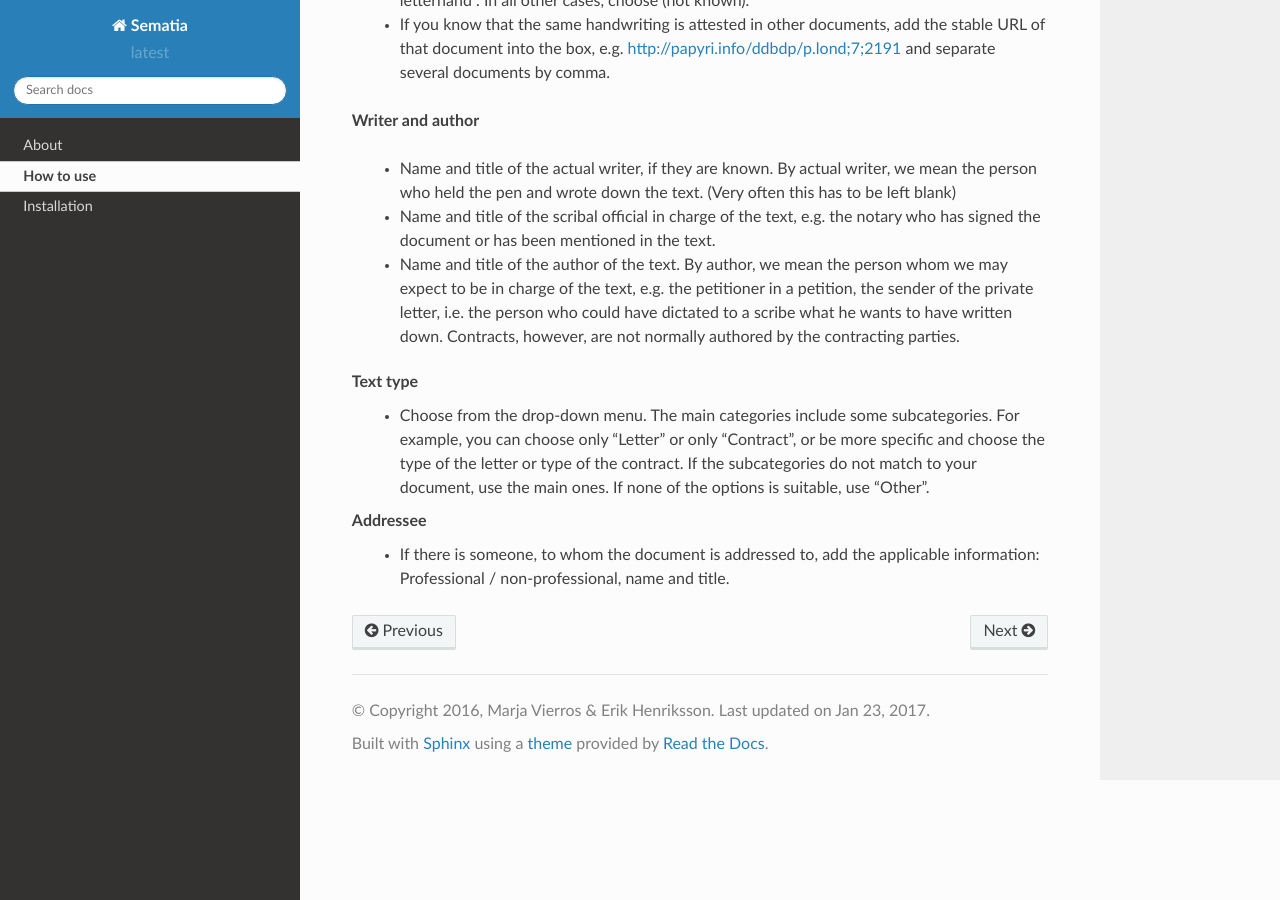
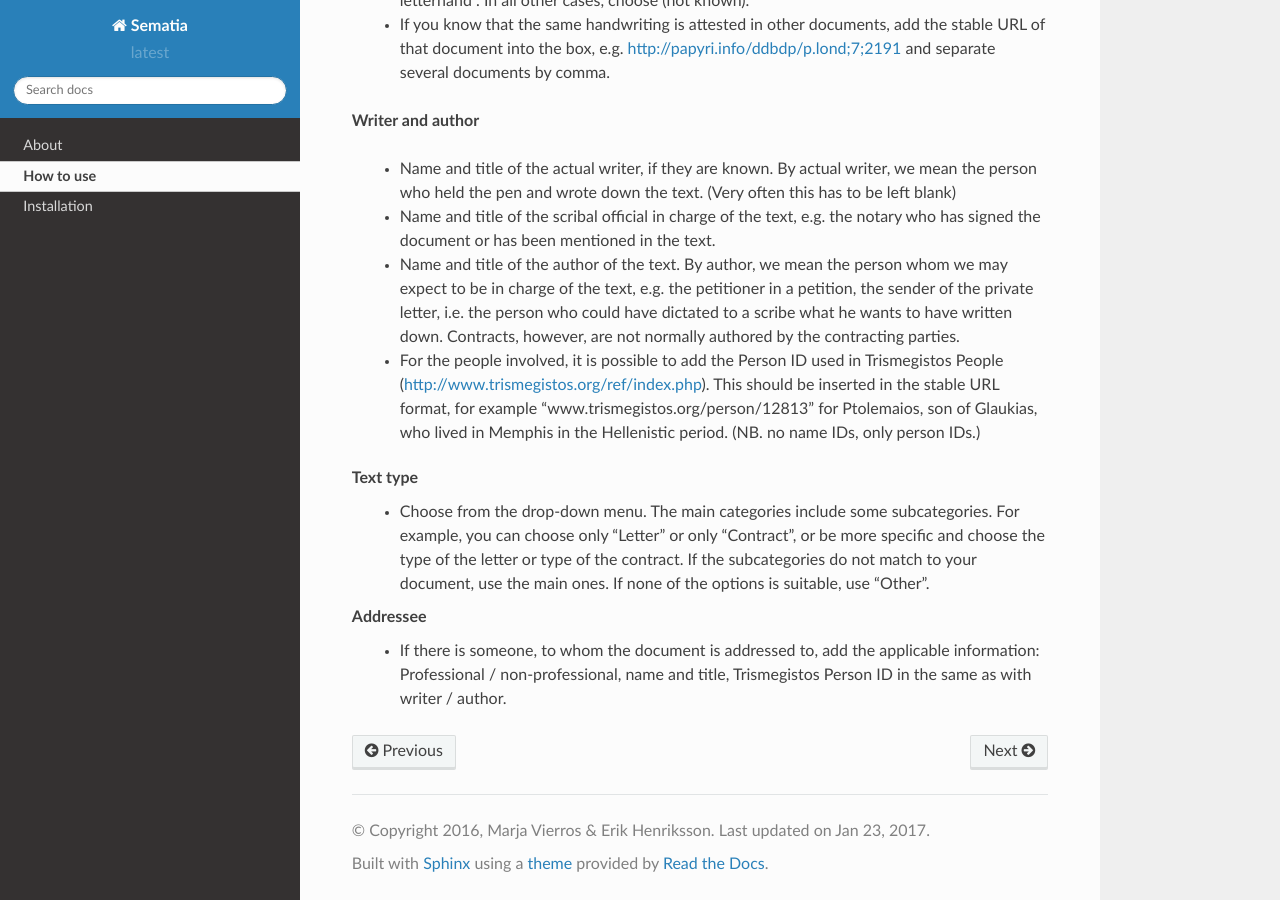
Before and after one commit to ezhenrik/sematia, a Sphinx documentation site: the page built from sematia/static/docs/how_to_use.rst, in a window 1280 px wide and 900 px high, scrolled down 1894 px. Built offline with Sphinx 7.4.7 and the Read the Docs theme 2.0.0, drawn with Linux system fonts in a browser that asks for light colours.

Commit message:
Updated documentation

```diff
--- a/sematia/static/docs/how_to_use.rst
+++ b/sematia/static/docs/how_to_use.rst
@@ -36,9 +36,10 @@ For each **hand** (i.e. “act of writing”) you can add metadata (the cogwheel
     - Name and title of the :underline:`actual writer`, if they are known. By actual writer, we mean the person who held the pen and wrote down the text. (Very often this has to be left blank)
     - Name and title of the :underline:`scribal official` in charge of the text, e.g. the notary who has signed the document or has been mentioned in the text.
     - Name and title of the :underline:`author of the text`. By author, we mean the person whom we may expect to be in charge of the text, e.g. the petitioner in a petition, the sender of the private letter, i.e. the person who could have dictated to a scribe what he wants to have written down. Contracts, however, are not normally authored by the contracting parties.
+    - For the people involved, it is possible to add the Person ID used in Trismegistos People (http://www.trismegistos.org/ref/index.php). This should be inserted in the stable URL format, for example “www.trismegistos.org/person/12813” for Ptolemaios, son of Glaukias, who lived in Memphis in the Hellenistic period. (NB. no name IDs, only person IDs.)
 
 **Text type**
     - Choose from the drop-down menu. The main categories include some subcategories. For example, you can choose only “Letter” or only “Contract”, or be more specific and choose the type of the letter or type of the contract. If the subcategories do not match to your document, use the main ones. If none of the options is suitable, use “Other”.
 
 **Addressee**
-    - If there is someone, to whom the document is addressed to, add the applicable information: Professional / non-professional, name and title.
+    - If there is someone, to whom the document is addressed to, add the applicable information: Professional / non-professional, name and title, Trismegistos Person ID in the same as with writer / author.
```
Also changed, not shown: 5 other files.
